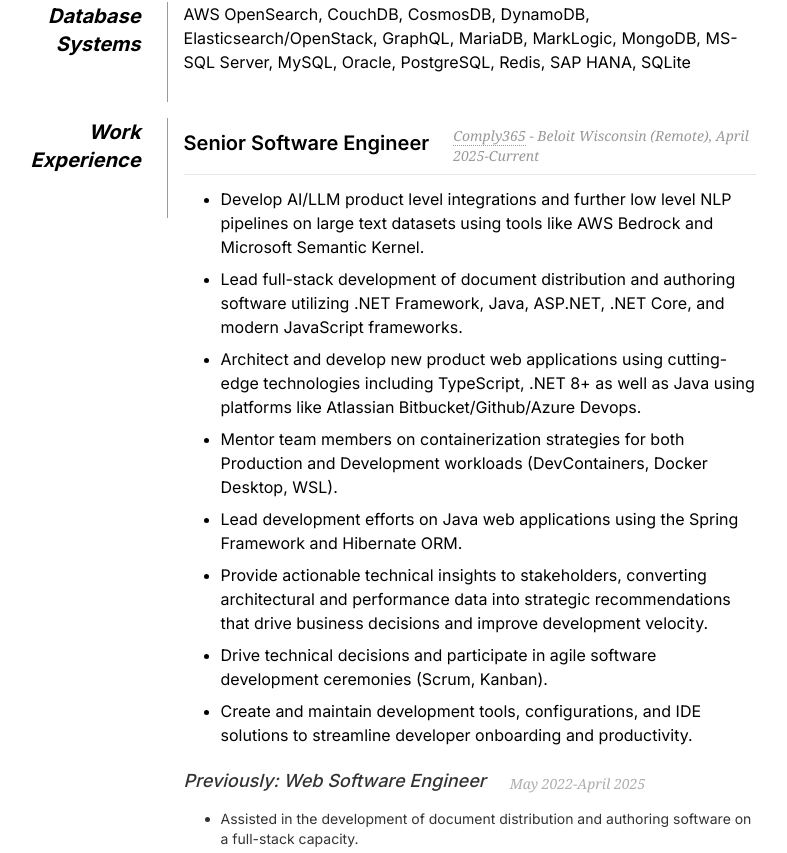
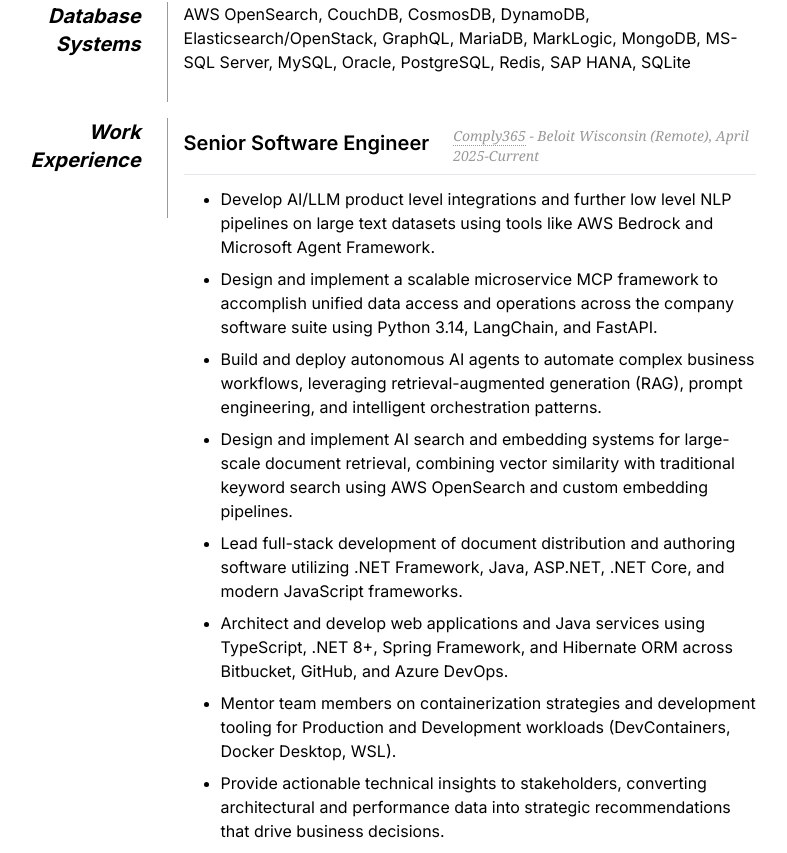
Before and after one commit to starhound/Resume, a Next.js app: page / in a window 1280 px wide. Shown: the part 547-1400 px from the top of the page, without its empty margins (252-1039 px from the left). Built offline with nearby package versions, Linux system fonts and the light colour scheme.

Commit message:
Update WorkExperience component: refine responsibilities and correct technology references for accuracy

```diff
--- a/src/components/WorkExperience.js
+++ b/src/components/WorkExperience.js
@@ -2,14 +2,14 @@ import WorkExperienceResponsibilityList from "./WorkExperienceResponsibilityList
 
 export default function WorkExperience() {
     const comply365SeniorResponsibilities = [
-        "Develop AI/LLM product level integrations and further low level NLP pipelines on large text datasets using tools like AWS Bedrock and Microsoft Semantic Kernel.",
+        "Develop AI/LLM product level integrations and further low level NLP pipelines on large text datasets using tools like AWS Bedrock and Microsoft Agent Framework.",
+        "Design and implement a scalable microservice MCP framework to accomplish unified data access and operations across the company software suite using Python 3.14, LangChain, and FastAPI.",
+        "Build and deploy autonomous AI agents to automate complex business workflows, leveraging retrieval-augmented generation (RAG), prompt engineering, and intelligent orchestration patterns.",
+        "Design and implement AI search and embedding systems for large-scale document retrieval, combining vector similarity with traditional keyword search using AWS OpenSearch and custom embedding pipelines.",
         "Lead full-stack development of document distribution and authoring software utilizing .NET Framework, Java, ASP.NET, .NET Core, and modern JavaScript frameworks.",
-        "Architect and develop new product web applications using cutting-edge technologies including TypeScript, .NET 8+ as well as Java using platforms like Atlassian Bitbucket/Github/Azure Devops.",
-        "Mentor team members on containerization strategies for both Production and Development workloads (DevContainers, Docker Desktop, WSL).",
-        "Lead development efforts on Java web applications using the Spring Framework and Hibernate ORM.",
-        "Provide actionable technical insights to stakeholders, converting architectural and performance data into strategic recommendations that drive business decisions and improve development velocity.",
-        "Drive technical decisions and participate in agile software development ceremonies (Scrum, Kanban).",
-        "Create and maintain development tools, configurations, and IDE solutions to streamline developer onboarding and productivity.",
+        "Architect and develop web applications and Java services using TypeScript, .NET 8+, Spring Framework, and Hibernate ORM across Bitbucket, GitHub, and Azure DevOps.",
+        "Mentor team members on containerization strategies and development tooling for Production and Development workloads (DevContainers, Docker Desktop, WSL).",
+        "Provide actionable technical insights to stakeholders, converting architectural and performance data into strategic recommendations that drive business decisions.",
     ];
 
     const comply365WebEngineerResponsibilities = [
```
